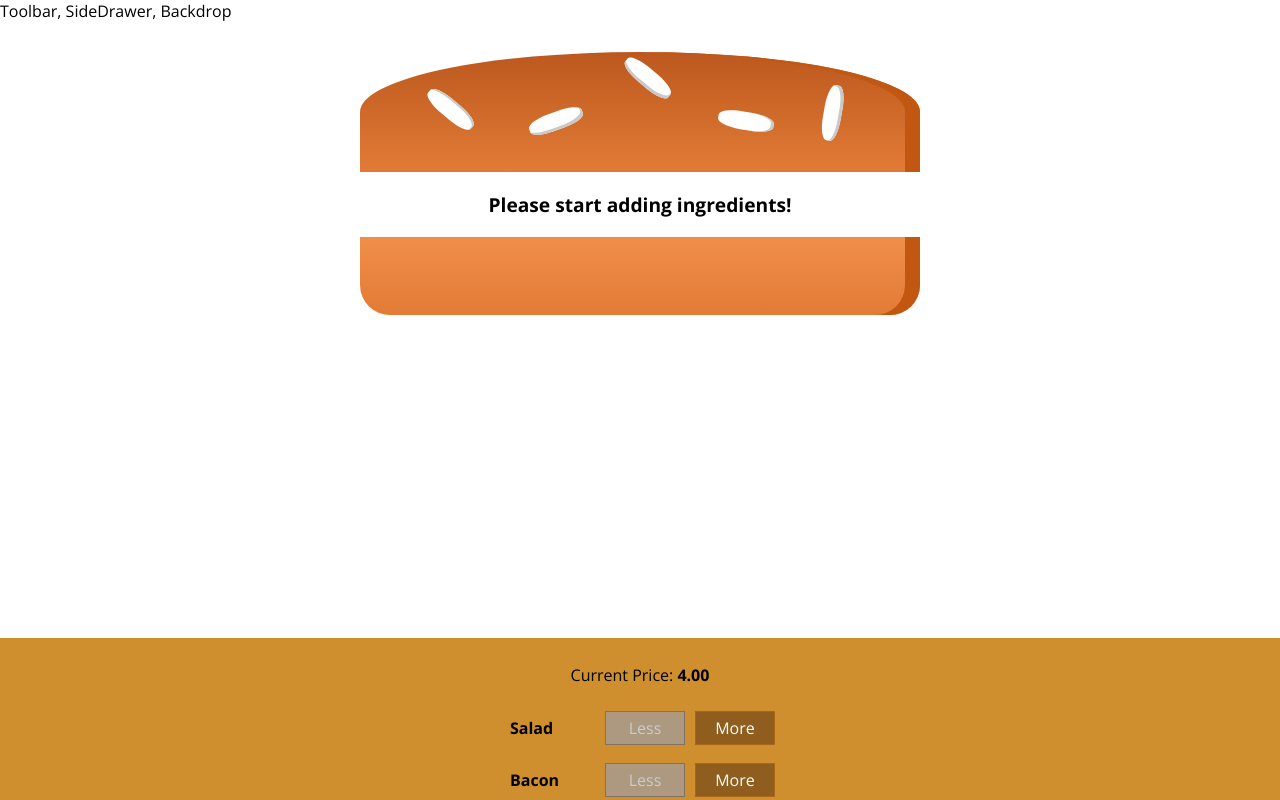
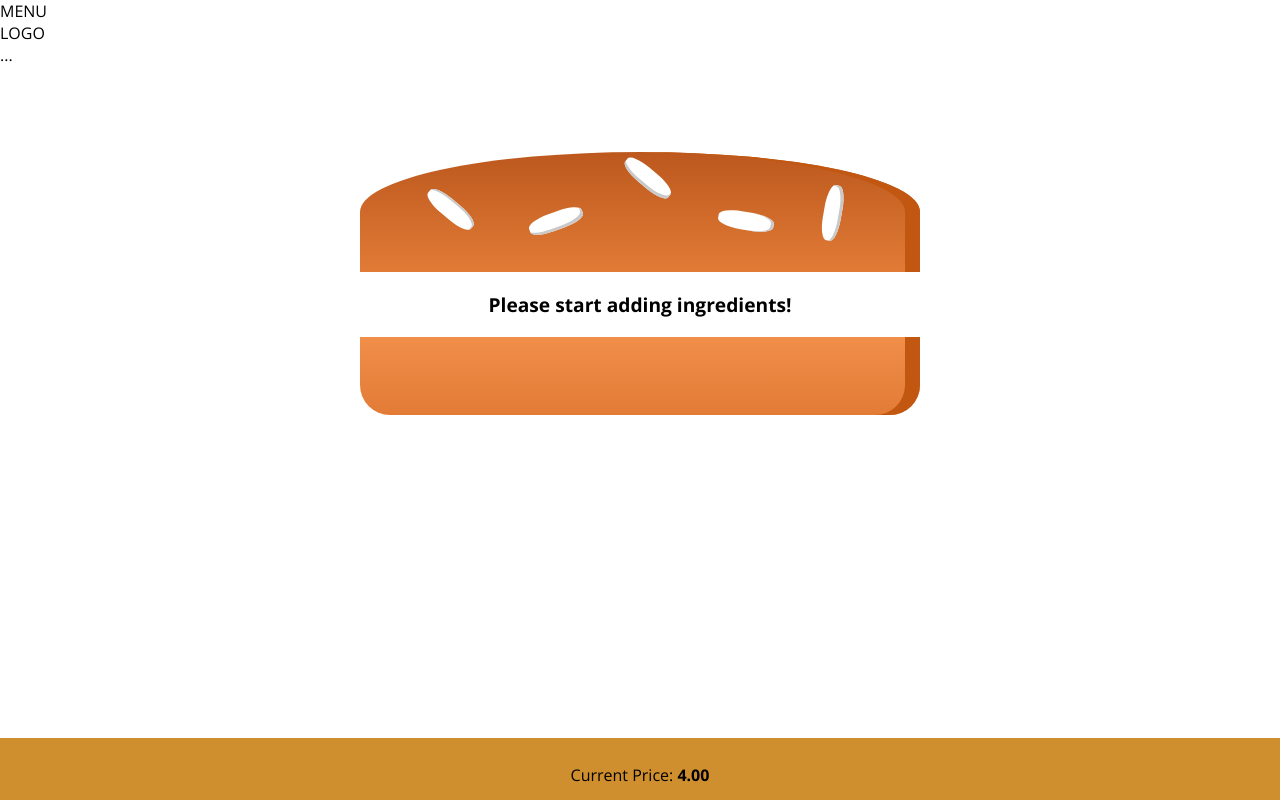
Before and after one commit to GabriFili850/burger-builder, a React app: page / in a window 1280 px wide. Shown: the top 800 px of the page. Built offline with nearby package versions, Linux system fonts and the light colour scheme.

Commit message:
some changes in layout and order summary, logo and navigation have been created

```diff
--- a/src/components/Burger/OrderSummary/OrderSummary.js
+++ b/src/components/Burger/OrderSummary/OrderSummary.js
@@ -19,6 +19,7 @@
             <ul>
                 {ingredientSummary}
             </ul>
+            <p><strong>Total Price: {props.price.toFixed(2)}</strong></p>
             <p>Continue to Checkout?</p>
             <Button btnType="Danger" clicked={props.purchaseCancelled}>CANCEL</Button>
             <Button btnType="Success" clicked={props.purchaseContinued}>CONTINUE</Button>
--- a/src/components/Layout/Layout.css
+++ b/src/components/Layout/Layout.css
@@ -1,3 +1,3 @@
 .Content {
-    margin-top: 16px;
+    margin-top: 72px;
 }
--- a/src/components/Layout/Layout.js
+++ b/src/components/Layout/Layout.js
@@ -2,10 +2,11 @@
 
 import Aux from '../../hoc/Aux';
 import classes from './Layout.css';
+import Toolbar from '../Navigation/Toolbar/Toolbar';
 
 const layout = ( props ) => (
     <Aux>
-        <div>Toolbar, SideDrawer, Backdrop</div>
+        <Toolbar />
         <main className={classes.Content}>
             {props.children}
         </main>
--- /dev/null
+++ b/src/components/Navigation/Toolbar/Toolbar.css
@@ -0,0 +1,18 @@
+.Toolbar {
+    height: 56px;
+    width: 100%;
+    position: fixed;
+    top: 0;
+    left: 0;
+    background-color: #703B09;
+    display: flex;
+    justify-content: space-between;
+    align-items: center;
+    padding: 0 20px;
+    box-sizing: border-box;
+    z-index: 90;
+}
+
+.Toolbar nav {
+    height: 100%;
+}
--- /dev/null
+++ b/src/components/Navigation/Toolbar/Toolbar.js
@@ -0,0 +1,15 @@
+import React from 'react';
+
+import classes from './Toolbar.css';
+
+const toolbar = (props) => (
+    <header classes={classes.Toolbar}>
+        <div>MENU</div>
+        <div>LOGO</div>
+        <nav>
+            ...
+        </nav>
+    </header>
+)
+
+export default toolbar;
--- a/src/containers/BurgerBuilder/BurgerBuilder.js
+++ b/src/containers/BurgerBuilder/BurgerBuilder.js
@@ -97,6 +97,7 @@
                 <Modal show={this.state.purchasing} modalClosed={this.purchaseCancelHandler}>
                     <OrderSummary
                         ingredients={this.state.ingredients}
+                        price={this.state.totalPrice}
                         purchaseCancelled={this.purchaseCancelHandler}
                         purchaseContinued={this.purchaseContinueHandler} />
                 </Modal>
```
Also changed, not shown: src/assets/images/burger-logo.png (added), src/components/Logo/Logo.js (added).
